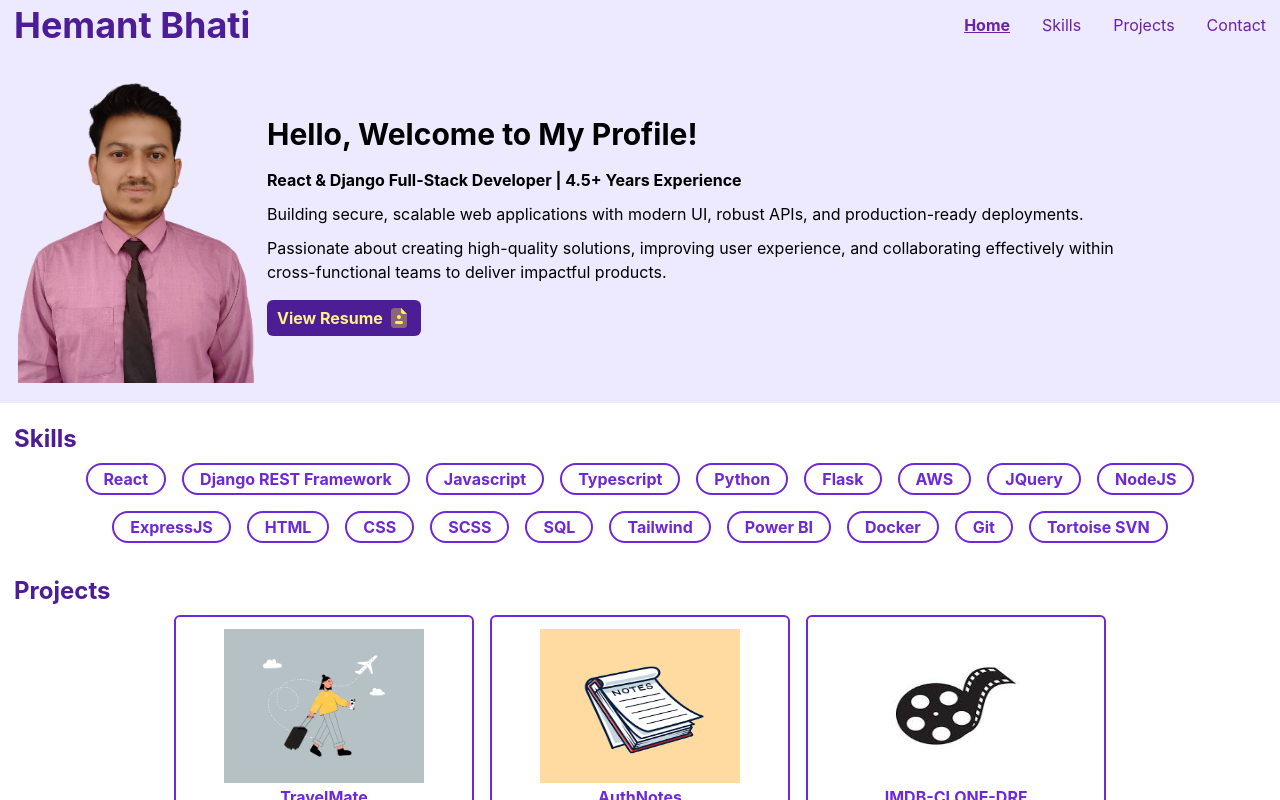
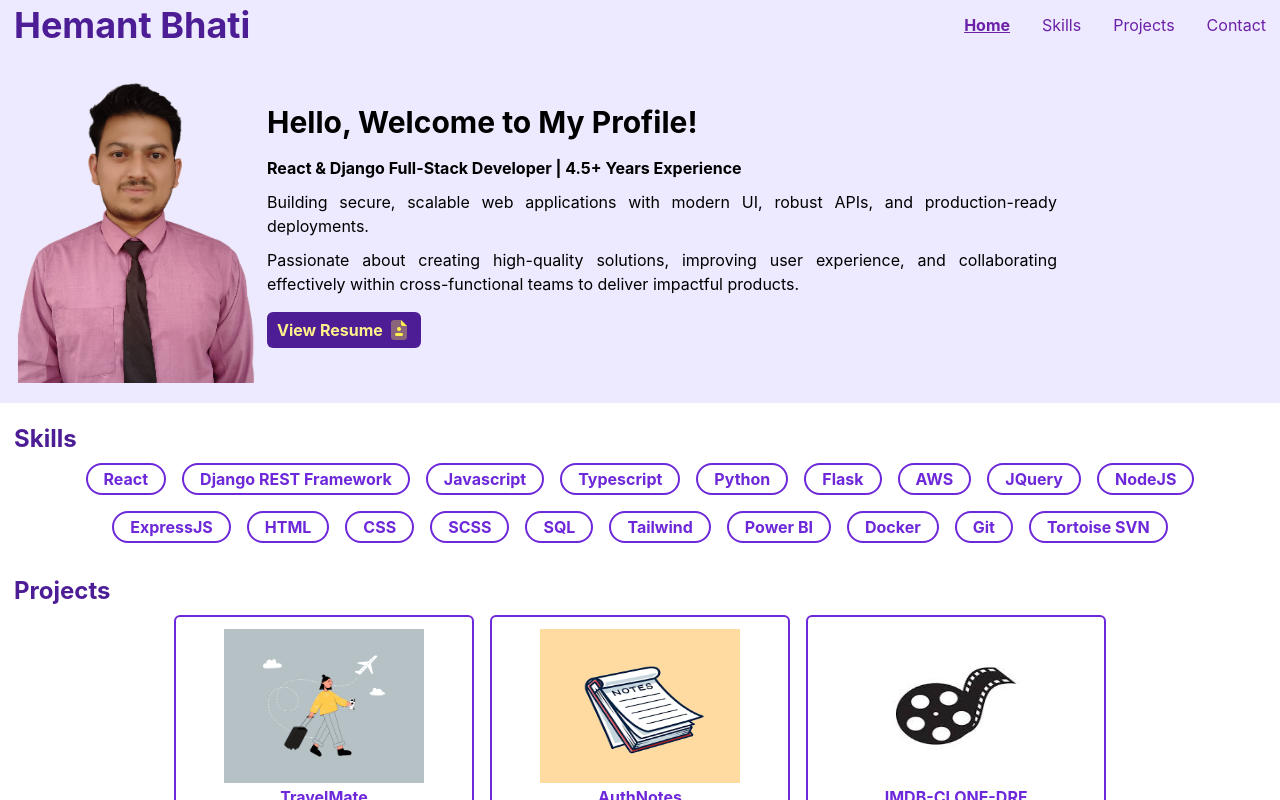
Before and after one commit to hemant110800/Portfolio, a React (Create React App) app: page / in a window 1280 px wide. Built offline with nearby package versions, Linux system fonts and the light colour scheme.

Commit message:
Updated Summary View

```diff
--- a/src/components/Summary.jsx
+++ b/src/components/Summary.jsx
@@ -20,7 +20,7 @@ const Summary = () => {
           <span className="lg:text-3xl md:text-2xl text-[14px] font-bold w-fit ">
             Hello, Welcome to My Profile!
           </span>
-          <div className="flex flex-col gap-2.5">
+          <div className="flex flex-col gap-2.5 max-w-[790px]">
             <span className="text-justify animate-whole lg:text-base md:text-base font-bold text-sm">
             React & Django Full-Stack Developer | 4.5+ Years Experience
             </span>
@@ -28,7 +28,7 @@ const Summary = () => {
             Building secure, scalable web applications with modern UI, robust APIs, and production-ready deployments.
             </span>
             <span className="text-justify animate-whole lg:text-base md:text-base text-sm">
-            Passionate about creating high-quality solutions, improving user experience, and collaborating effectively within<br></br> cross-functional teams to deliver impactful products.
+            Passionate about creating high-quality solutions, improving user experience, and collaborating effectively within cross-functional teams to deliver impactful products.
             </span>
           </div>
           <a href="https://drive.google.com/file/d/1VJlbKS6qQ0tKx0ATtjeOi_RFsJ3sjFe0/view?usp=sharing" className="w-fit animate-whole" target="_blank" rel="noreferrer">
```
